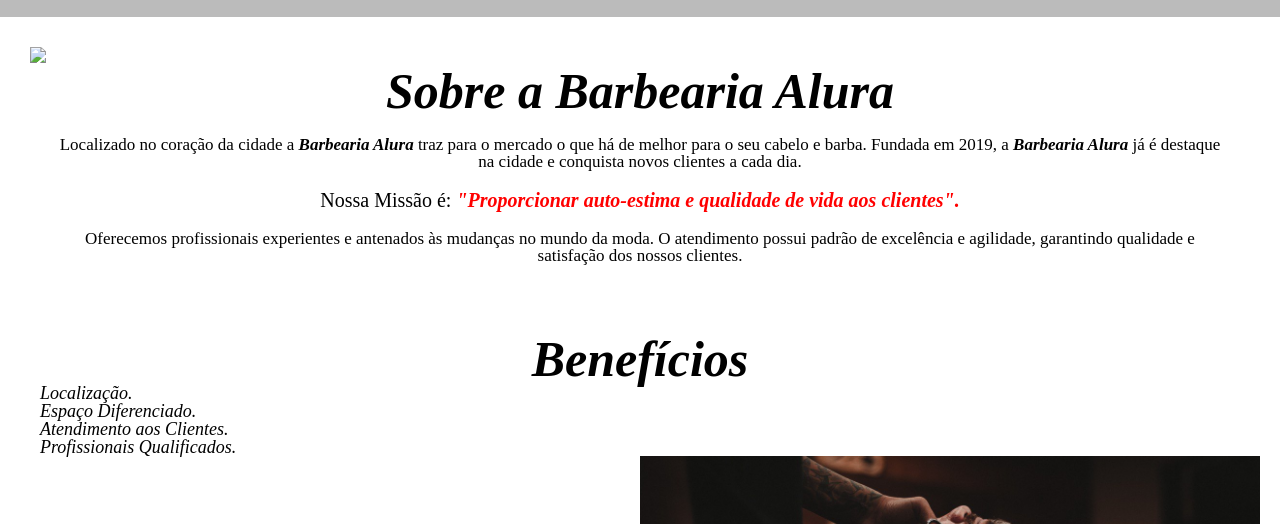
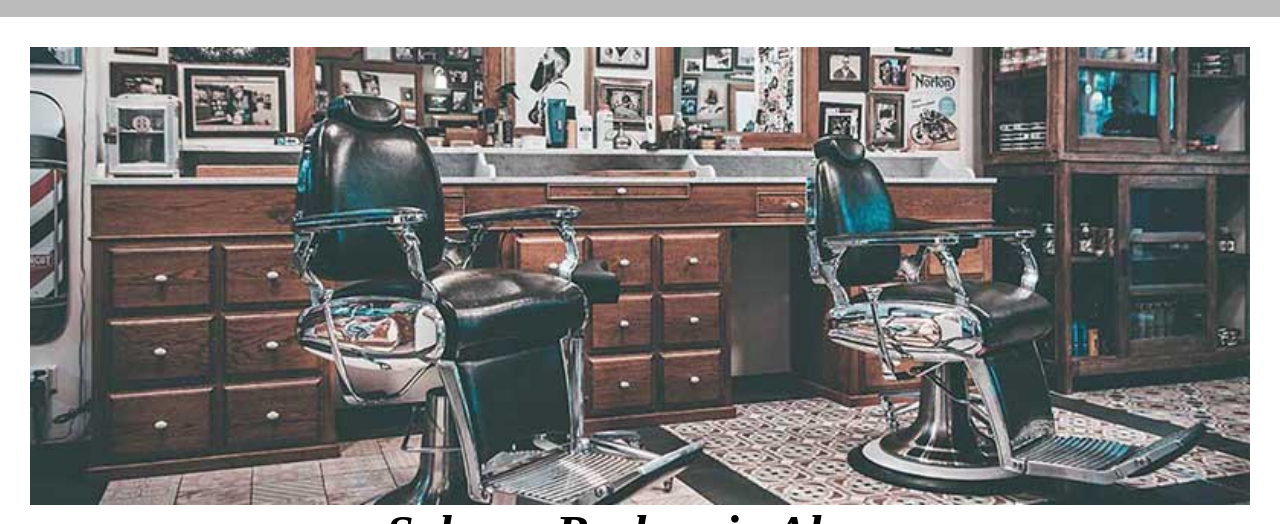
Before and after one commit to lucasAdotado1/BARBEARIA-ALURA-PRODUTOS, a plain HTML site: page index.html in a window 1280 px wide. Shown: the part 276-800 px from the top of the page. Drawn offline with Linux system fonts and the light colour scheme.

Commit message:
Update index.html

```diff
--- a/index.html
+++ b/index.html
@@ -24,7 +24,7 @@
 
     <main>
         <div class="principal">
-            <img id="banner" src="banner.png">
+            <img id="banner" src="banner.jpg">
 
             <h2 class="titulo-centralizado">Sobre a Barbearia Alura</h2>
 
```
